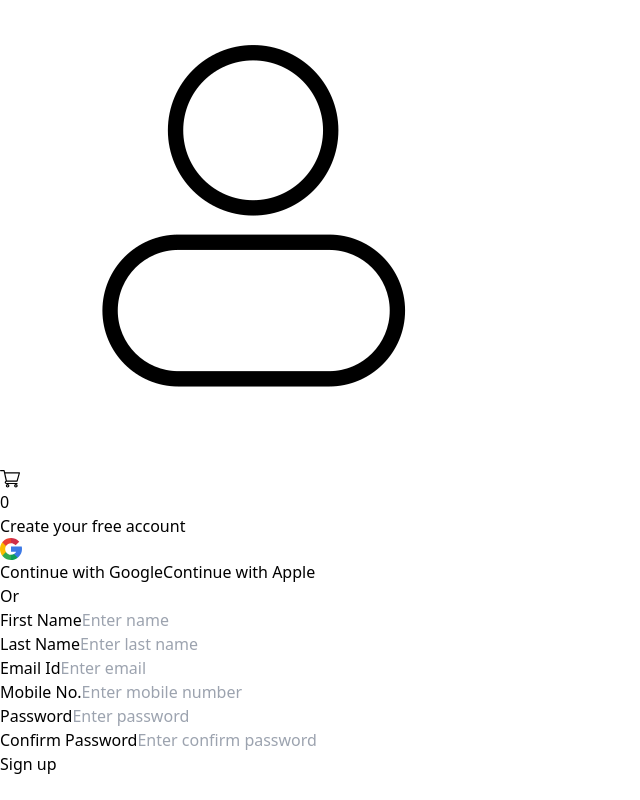
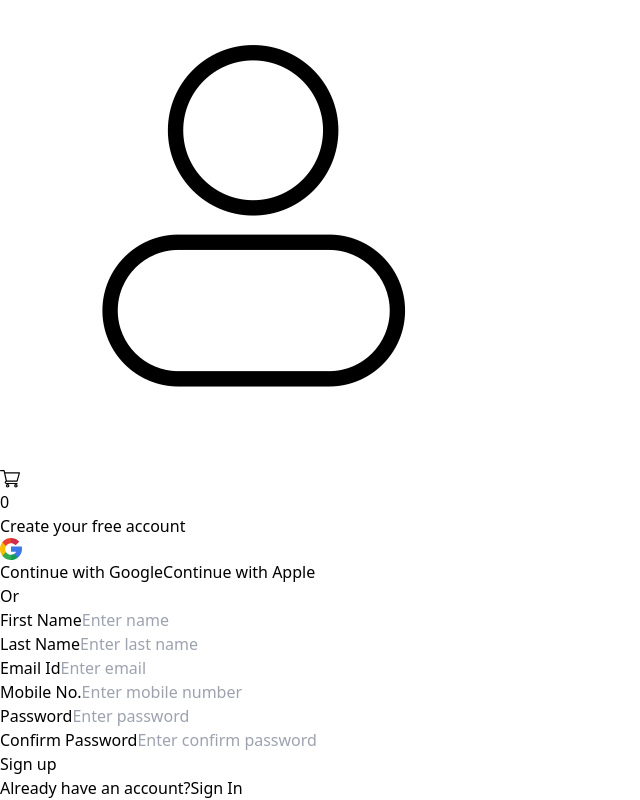
Before and after one commit to bhaveshadtani/Shoes-store, a React (Vite) app in the folder FE/: page /register in a window 1280 px wide. Shown: the part 2456-3256 px from the top of the page, without its empty margins (0-640 px from the left). Before the commit the page ends 3232 px from the top, so only its background shows below. Built offline with nearby package versions, Linux system fonts and the light colour scheme; no server answers.

Commit message:
Added sign in option under register form

```diff
--- a/FE/src/pages/user/auth/Register.tsx
+++ b/FE/src/pages/user/auth/Register.tsx
@@ -2,7 +2,7 @@ import { useFormik } from "formik";
 import * as Yup from "yup";
 import { useState } from "react";
 import { signUp } from "./core/_request";
-import { useNavigate } from "react-router-dom";
+import { Link, useNavigate } from "react-router-dom";
 import { toast } from "react-toastify";
 import { useDispatch } from "react-redux";
 import { setUserDetails } from "./userSlice";
@@ -315,6 +315,18 @@ const Register = () => {
           </div>
         </form>
       </div>
+
+      <div className="text-center min-h-[90px] sm:p-6 p-4">
+        <p className="text-sm text-gray-800">
+          Already have an account?
+          <Link
+            to="/login"
+            className="text-blue-600 font-semibold hover:underline ml-1"
+          >
+            Sign In
+          </Link>
+        </p>
+      </div>
     </div>
   );
 };
```
